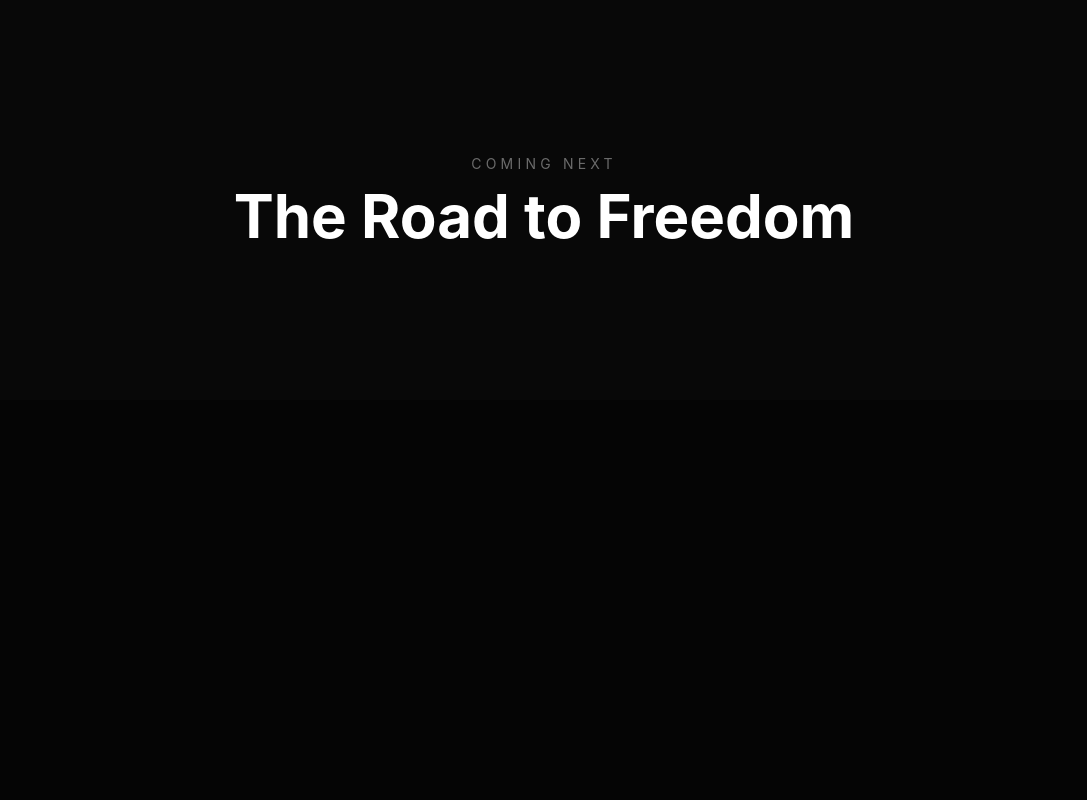
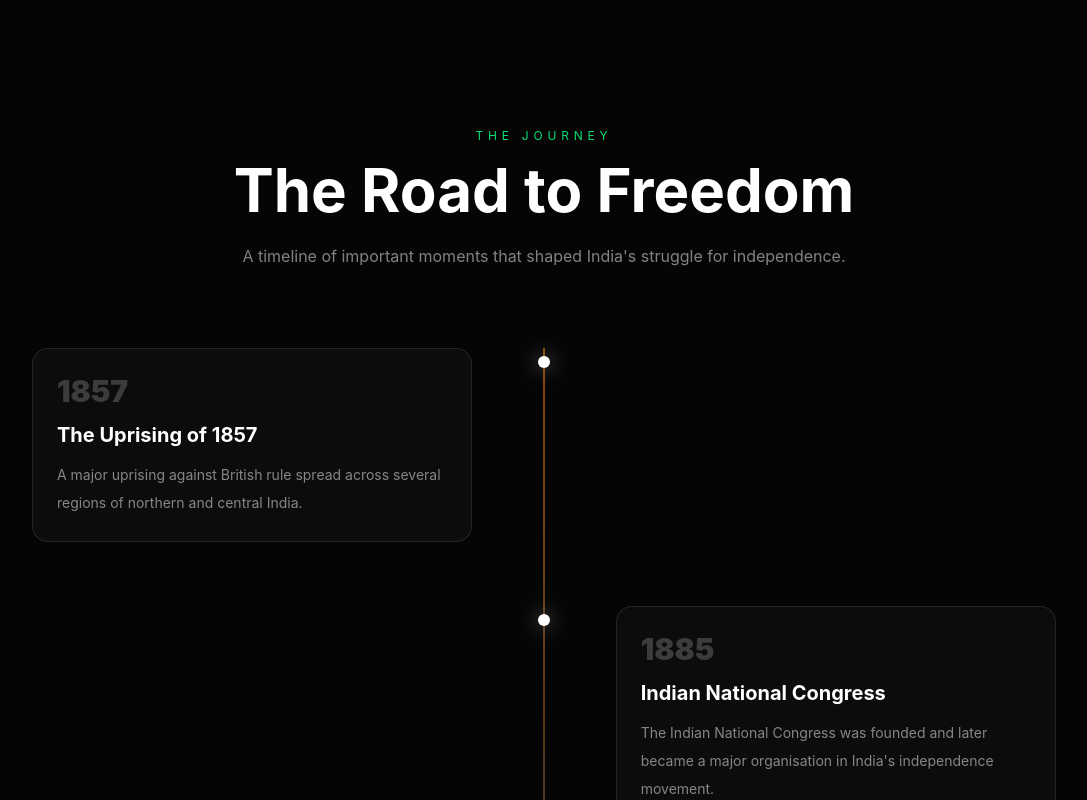
Before and after one commit to kanhaiyagupta3211-netizen/azadi-india, a React (Vite) app: page / in a window 1280 px wide. Shown: the part 800-1600 px from the top of the page, without its empty margins (96-1183 px from the left). Before the commit the page ends 1200 px from the top, so only its background shows below. Built offline with nearby package versions, Linux system fonts and the light colour scheme.

Commit message:
Add freedom fighters and historical timeline

```diff
--- a/src/App.jsx
+++ b/src/App.jsx
@@ -1,6 +1,8 @@
 
 import Navbar from "./components/Navbar";
 import Hero from "./components/Hero";
+import Timeline from "./components/Timeline";
+import FreedomFighters from "./components/FreedomFighters";
 
 function App() {
   return (
@@ -8,19 +10,14 @@ function App() {
       <Navbar />
       <Hero />
 
-      <section
-        id="journey"
-        className="flex min-h-[50vh] items-center justify-center bg-[#080808] px-6"
-      >
-        <div className="text-center">
-          <p className="mb-3 text-sm uppercase tracking-[0.3em] text-white/40">
-            Coming next
-          </p>
+      <Timeline />
 
-          <h2 className="text-4xl font-bold md:text-6xl">
-            The Road to Freedom
-          </h2>
-        </div>
+      <FreedomFighters />
+
+      <section className="flex min-h-[40vh] items-center justify-center bg-[#080808] px-6">
+        <h2 className="text-4xl font-bold md:text-6xl">
+          More stories coming soon...
+        </h2>
       </section>
     </main>
   );
--- /dev/null
+++ b/src/components/FighterCard.jsx
@@ -0,0 +1,55 @@
+
+import { motion } from "framer-motion";
+import { ArrowUpRight } from "lucide-react";
+
+function FighterCard({ fighter, index }) {
+  return (
+    <motion.article
+      initial={{ opacity: 0, y: 40 }}
+      whileInView={{ opacity: 1, y: 0 }}
+      viewport={{ once: true, margin: "-80px" }}
+      transition={{ duration: 0.6, delay: index * 0.08 }}
+      whileHover={{ y: -8 }}
+      className="group relative overflow-hidden rounded-3xl border border-white/10 bg-white/[0.04] p-6 backdrop-blur-xl"
+    >
+      <div className="absolute -right-16 -top-16 h-40 w-40 rounded-full bg-orange-500/10 blur-3xl transition duration-500 group-hover:bg-orange-500/20" />
+
+      <div className="relative">
+        <div className="mb-8 flex items-start justify-between">
+          <span className="text-sm tracking-widest text-white/30">
+            {String(index + 1).padStart(2, "0")}
+          </span>
+
+          <ArrowUpRight
+            size={20}
+            className="text-white/30 transition group-hover:-translate-y-1 group-hover:translate-x-1 group-hover:text-white"
+          />
+        </div>
+
+        <p className="mb-2 text-xs uppercase tracking-[0.25em] text-orange-400">
+          {fighter.years}
+        </p>
+
+        <h3 className="text-2xl font-bold tracking-tight">
+          {fighter.name}
+        </h3>
+
+        <p className="mt-2 text-sm text-white/40">
+          {fighter.role}
+        </p>
+
+        <div className="my-6 h-px bg-white/10" />
+
+        <p className="text-sm leading-7 text-white/60">
+          {fighter.description}
+        </p>
+
+        <button className="mt-7 text-sm font-medium text-white/70 transition hover:text-white">
+          Explore story →
+        </button>
+      </div>
+    </motion.article>
+  );
+}
+
+export default FighterCard;
--- /dev/null
+++ b/src/components/FreedomFighters.jsx
@@ -0,0 +1,50 @@
+
+import { motion } from "framer-motion";
+import FighterCard from "./FighterCard";
+import { freedomFighters } from "../data/fighters";
+
+function FreedomFighters() {
+  return (
+    <section
+      id="heroes"
+      className="relative overflow-hidden bg-[#080808] px-6 py-32"
+    >
+      <div className="mx-auto max-w-6xl">
+
+        <motion.div
+          initial={{ opacity: 0, y: 30 }}
+          whileInView={{ opacity: 1, y: 0 }}
+          viewport={{ once: true }}
+          className="mb-16 max-w-3xl"
+        >
+          <p className="mb-4 text-xs uppercase tracking-[0.4em] text-orange-400">
+            The people behind the story
+          </p>
+
+          <h2 className="text-4xl font-bold tracking-tight md:text-6xl">
+            The Heroes of
+            <span className="text-white/40"> Freedom</span>
+          </h2>
+
+          <p className="mt-6 max-w-2xl text-base leading-7 text-white/50 md:text-lg">
+            Their paths were different, but their determination shaped
+            India's journey towards independence.
+          </p>
+        </motion.div>
+
+        <div className="grid gap-5 md:grid-cols-2 lg:grid-cols-3">
+          {freedomFighters.map((fighter, index) => (
+            <FighterCard
+              key={fighter.id}
+              fighter={fighter}
+              index={index}
+            />
+          ))}
+        </div>
+
+      </div>
+    </section>
+  );
+}
+
+export default FreedomFighters;
--- /dev/null
+++ b/src/components/Timeline.jsx
@@ -0,0 +1,86 @@
+
+import { motion } from "framer-motion";
+import { timelineEvents } from "../data/timeline";
+
+function Timeline() {
+  return (
+    <section
+      id="journey"
+      className="relative overflow-hidden bg-[#050505] px-6 py-32"
+    >
+      <div className="mx-auto max-w-5xl">
+
+        <div className="mb-20 text-center">
+          <p className="mb-4 text-xs uppercase tracking-[0.4em] text-green-400">
+            The journey
+          </p>
+
+          <h2 className="text-4xl font-bold md:text-6xl">
+            The Road to Freedom
+          </h2>
+
+          <p className="mx-auto mt-6 max-w-2xl text-white/50">
+            A timeline of important moments that shaped India's
+            struggle for independence.
+          </p>
+        </div>
+
+        <div className="relative">
+
+          {/* Timeline line */}
+          <div className="absolute left-4 top-0 h-full w-px bg-gradient-to-b from-orange-400 via-white/20 to-green-400 md:left-1/2 md:-translate-x-1/2" />
+
+          <div className="space-y-16">
+            {timelineEvents.map((event, index) => {
+              const isLeft = index % 2 === 0;
+
+              return (
+                <motion.div
+                  key={event.year}
+                  initial={{
+                    opacity: 0,
+                    x: isLeft ? -40 : 40,
+                  }}
+                  whileInView={{
+                    opacity: 1,
+                    x: 0,
+                  }}
+                  viewport={{
+                    once: true,
+                    margin: "-100px",
+                  }}
+                  transition={{ duration: 0.7 }}
+                  className={`relative flex ${
+                    isLeft
+                      ? "md:justify-start"
+                      : "md:justify-end"
+                  }`}
+                >
+                  {/* Dot */}
+                  <div className="absolute left-[9px] top-2 h-3 w-3 rounded-full bg-white shadow-[0_0_20px_rgba(255,255,255,0.5)] md:left-1/2 md:-translate-x-1/2" />
+
+                  <div className="ml-10 w-full rounded-2xl border border-white/10 bg-white/[0.03] p-6 md:ml-0 md:w-[43%]">
+                    <span className="text-3xl font-black text-white/20">
+                      {event.year}
+                    </span>
+
+                    <h3 className="mt-3 text-xl font-bold">
+                      {event.title}
+                    </h3>
+
+                    <p className="mt-3 text-sm leading-7 text-white/50">
+                      {event.description}
+                    </p>
+                  </div>
+                </motion.div>
+              );
+            })}
+          </div>
+
+        </div>
+      </div>
+    </section>
+  );
+}
+
+export default Timeline;
--- /dev/null
+++ b/src/data/fighters.js
@@ -0,0 +1,57 @@
+
+export const freedomFighters = [
+  {
+    id: 1,
+    name: "Mahatma Gandhi",
+    years: "1869 — 1948",
+    role: "Leader of the Indian independence movement",
+    description:
+      "Gandhi played a central role in India's independence movement through non-violent civil resistance and mass mobilisation.",
+    accent: "saffron",
+  },
+  {
+    id: 2,
+    name: "Bhagat Singh",
+    years: "1907 — 1931",
+    role: "Revolutionary freedom fighter",
+    description:
+      "Bhagat Singh became one of the most influential revolutionary figures of India's independence movement and inspired generations of young Indians.",
+    accent: "gold",
+  },
+  {
+    id: 3,
+    name: "Subhas Chandra Bose",
+    years: "1897 — 1945",
+    role: "Leader of the Indian National Army",
+    description:
+      "Subhas Chandra Bose sought to end British rule through revolutionary and military efforts and became a prominent leader of the Indian National Army.",
+    accent: "green",
+  },
+  {
+    id: 4,
+    name: "Rani Lakshmibai",
+    years: "1828 — 1858",
+    role: "Leader during the uprising of 1857",
+    description:
+      "The Rani of Jhansi became a prominent figure during the uprising of 1857 and is remembered for her resistance against British rule.",
+    accent: "saffron",
+  },
+  {
+    id: 5,
+    name: "Sarojini Naidu",
+    years: "1879 — 1949",
+    role: "Freedom movement leader",
+    description:
+      "Sarojini Naidu was a prominent political leader, poet and participant in India's freedom movement.",
+    accent: "green",
+  },
+  {
+    id: 6,
+    name: "Chandrashekhar Azad",
+    years: "1906 — 1931",
+    role: "Revolutionary freedom fighter",
+    description:
+      "Chandrashekhar Azad was an important revolutionary who became a major figure in India's struggle against colonial rule.",
+    accent: "gold",
+  },
+];
--- /dev/null
+++ b/src/data/timeline.js
@@ -0,0 +1,45 @@
+
+export const timelineEvents = [
+  {
+    year: "1857",
+    title: "The Uprising of 1857",
+    description:
+      "A major uprising against British rule spread across several regions of northern and central India.",
+  },
+  {
+    year: "1885",
+    title: "Indian National Congress",
+    description:
+      "The Indian National Congress was founded and later became a major organisation in India's independence movement.",
+  },
+  {
+    year: "1919",
+    title: "Jallianwala Bagh",
+    description:
+      "The Jallianwala Bagh massacre deeply affected India's freedom movement and intensified opposition to British rule.",
+  },
+  {
+    year: "1920",
+    title: "Non-Cooperation Movement",
+    description:
+      "Gandhi launched the Non-Cooperation Movement, encouraging Indians to withdraw cooperation from British institutions.",
+  },
+  {
+    year: "1930",
+    title: "Dandi March",
+    description:
+      "Gandhi's Salt March to Dandi became a major act of civil disobedience against British salt laws.",
+  },
+  {
+    year: "1942",
+    title: "Quit India Movement",
+    description:
+      "The Quit India Movement demanded an end to British rule and became one of the final major mass movements before independence.",
+  },
+  {
+    year: "1947",
+    title: "India Becomes Independent",
+    description:
+      "India achieved independence from British rule on 15 August 1947.",
+  },
+];
```
